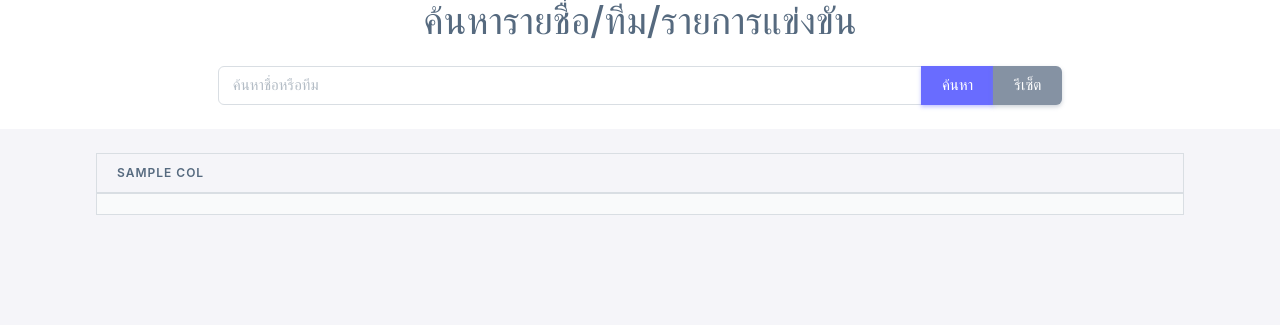
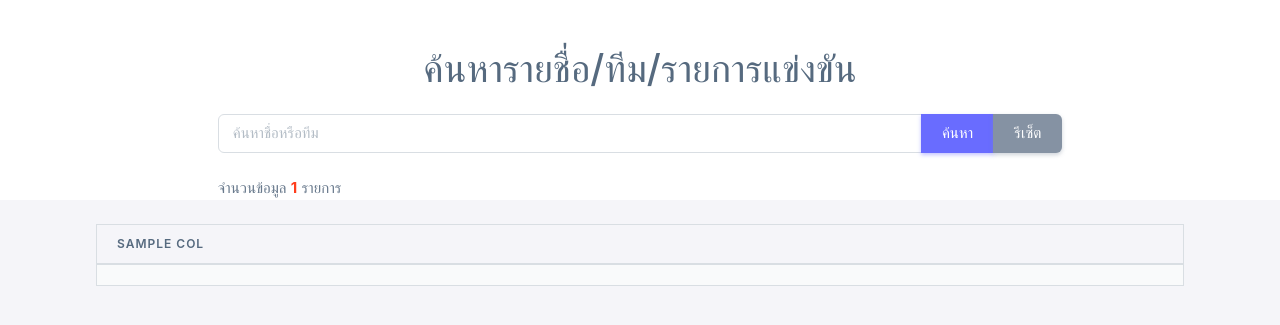
Before and after one commit to Apisit250aps/competitive, a Django app: template templates/index.html in a window 1280 px wide. Shown: the top 325 px of the page. Run offline with Django 5.2, Linux system fonts and the light colour scheme; the template is opened without the code that fills it: most values are stand-ins (such as "Sample title", 1, 10 or a date in 2020); lists and menus that the app fills with data are empty; some libraries are stand-ins or nearby versions.

Commit message:
Add length of data to context in list_view and update index.html to display it

```diff
--- a/list/views.py
+++ b/list/views.py
@@ -29,4 +29,5 @@ def list_view(request:HttpRequest):
         ]
     data = df.to_dict(orient="records")
     columns = list(df.columns)[:8]
-    return render(request, "index.html", context={"data": data, "columns": columns})
+    length = len(data)
+    return render(request, "index.html", context={"data": data, "columns": columns, "length": length})
--- a/templates/index.html
+++ b/templates/index.html
@@ -38,7 +38,7 @@
 
 <body>
   <main class="pb-5">
-    <div class="row justify-content-center mb-4 position-sticky top-0 bg-white" style="z-index: 1000;">
+    <div class="row pt-5 justify-content-center mb-4 position-sticky top-0 bg-white" style="z-index: 1000;">
       <div class="col-lg-8">
         <h1 class="mb-4 text-center">ค้นหารายชื่อ/ทีม/รายการแข่งขัน</h1>
         <form method="get" class="input-group mb-4">
@@ -46,9 +46,15 @@
           <button type="submit" class="btn btn-primary">ค้นหา</button>
           <a href="/" class="btn btn-secondary">รีเซ็ต</a>
         </form>
+        <caption class="mb-2 w-full text-end pb-3 text-lg">จำนวนข้อมูล
+          <b class="text-danger">{{ length }}</b> รายการ
+        </caption>
+
       </div>
+
     </div>
     <div class="container">
+
       <table class="w-full table table-bordered table-striped table-hover">
         <thead>
           <tr>
```
